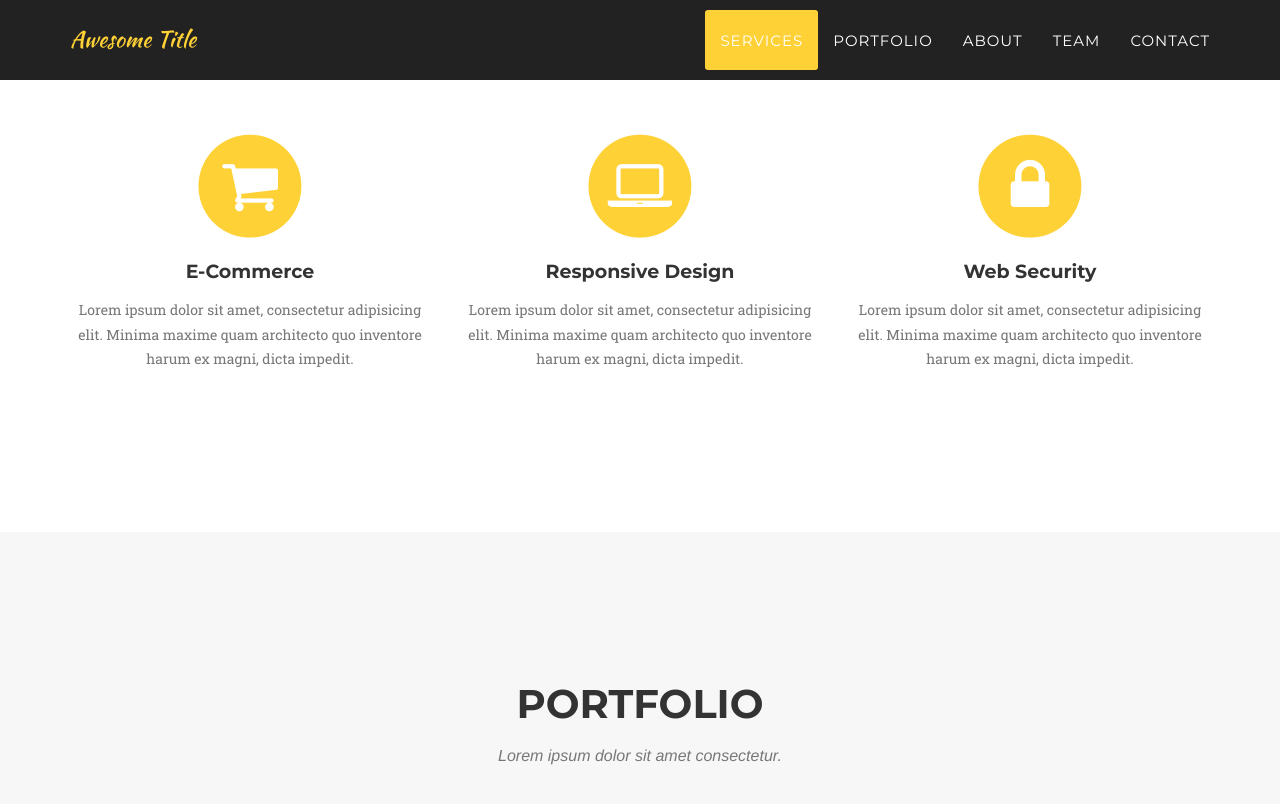
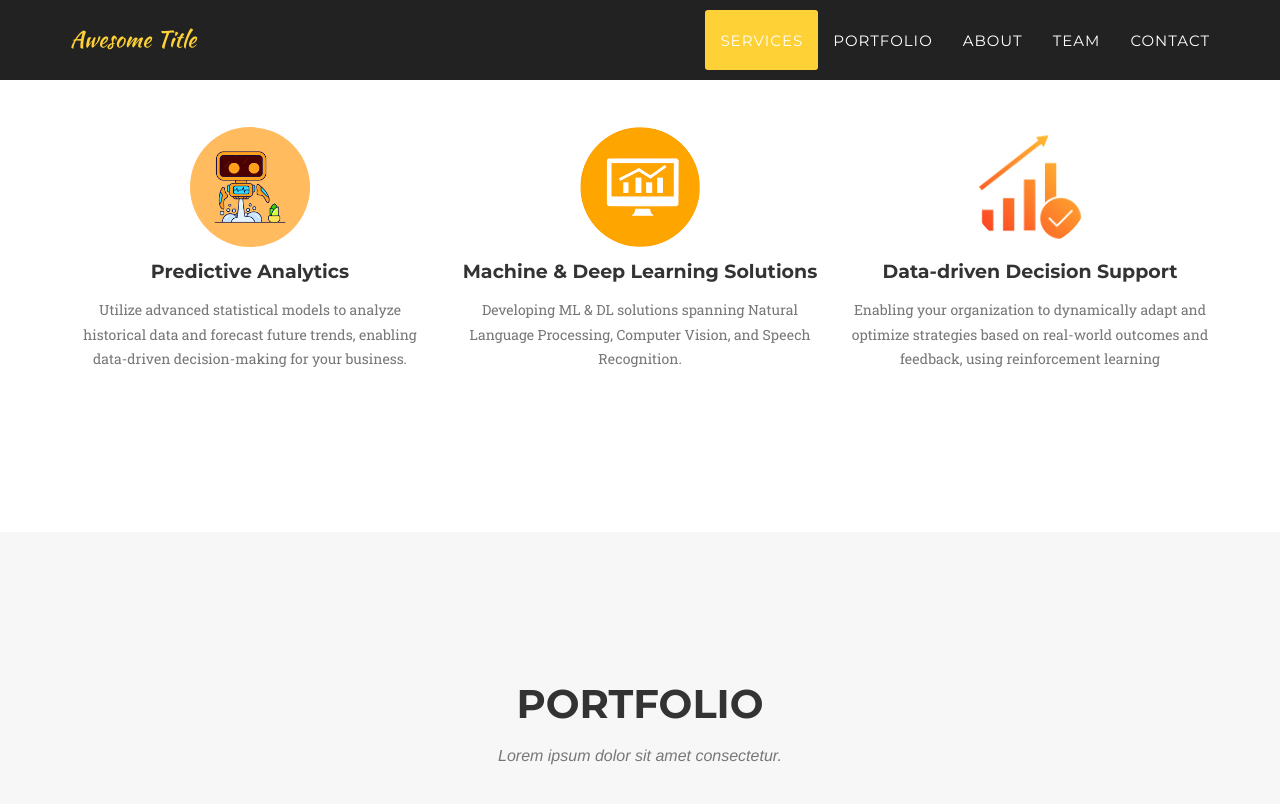
Before and after one commit to dvirla/dvirla.github.io, a Jekyll site: the page built from index.html, in a window 1280 px wide and 900 px high, scrolled down 938 px, cut to the strip 0-816 px from the top of the window. Shown: the top 804 px of the strip. Built offline with Jekyll 4.4.1, drawn with Linux system fonts in a browser that asks for light colours; some web fonts are replaced.

Commit message:
testing services changes

```diff
--- a/_includes/services.html
+++ b/_includes/services.html
@@ -10,27 +10,24 @@
             <div class="row text-center">
                 <div class="col-md-4">
                     <span class="fa-stack fa-4x">
-                        <i class="fa fa-circle fa-stack-2x text-primary"></i>
-                        <i class="fa fa-shopping-cart fa-stack-1x fa-inverse"></i>
+                        <img class="img-circle img-responsive" src="img/services/ai.png" alt="">
                     </span>
-                    <h4 class="service-heading">E-Commerce</h4>
-                    <p class="text-muted">Lorem ipsum dolor sit amet, consectetur adipisicing elit. Minima maxime quam architecto quo inventore harum ex magni, dicta impedit.</p>
+                    <h4 class="service-heading">Predictive Analytics</h4>
+                    <p class="text-muted">Utilize advanced statistical models to analyze historical data and forecast future trends, enabling data-driven decision-making for your business.</p>
                 </div>
                 <div class="col-md-4">
                     <span class="fa-stack fa-4x">
-                        <i class="fa fa-circle fa-stack-2x text-primary"></i>
-                        <i class="fa fa-laptop fa-stack-1x fa-inverse"></i>
+                        <img class="img-circle img-responsive" src="img/services/analytics.png" alt="">
                     </span>
-                    <h4 class="service-heading">Responsive Design</h4>
-                    <p class="text-muted">Lorem ipsum dolor sit amet, consectetur adipisicing elit. Minima maxime quam architecto quo inventore harum ex magni, dicta impedit.</p>
+                    <h4 class="service-heading">Machine & Deep Learning Solutions</h4>
+                    <p class="text-muted">Developing ML & DL solutions spanning Natural Language Processing, Computer Vision, and Speech Recognition.</p>
                 </div>
                 <div class="col-md-4">
                     <span class="fa-stack fa-4x">
-                        <i class="fa fa-circle fa-stack-2x text-primary"></i>
-                        <i class="fa fa-lock fa-stack-1x fa-inverse"></i>
+                        <img class="img-circle img-responsive" src="img/services/decision.png" alt="">
                     </span>
-                    <h4 class="service-heading">Web Security</h4>
-                    <p class="text-muted">Lorem ipsum dolor sit amet, consectetur adipisicing elit. Minima maxime quam architecto quo inventore harum ex magni, dicta impedit.</p>
+                    <h4 class="service-heading">Data-driven Decision Support</h4>
+                    <p class="text-muted">Enabling your organization to dynamically adapt and optimize strategies based on real-world outcomes and feedback, using reinforcement learning</p>
                 </div>
             </div>
         </div>
```
Also changed, not shown: img/services/ai.png (added), img/services/analytics.png (added), img/services/decision.png (added), 1 other file.
